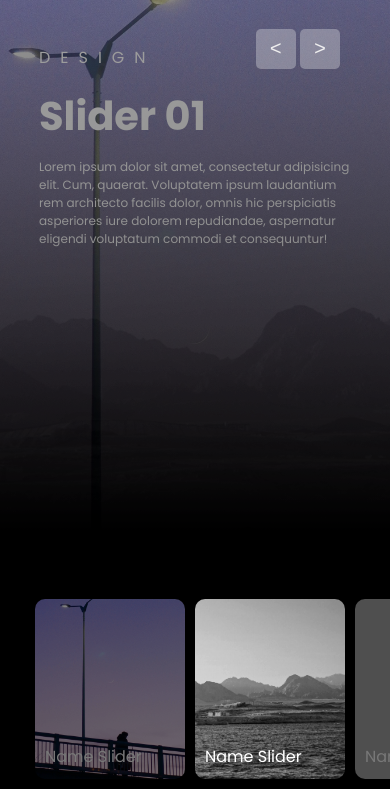
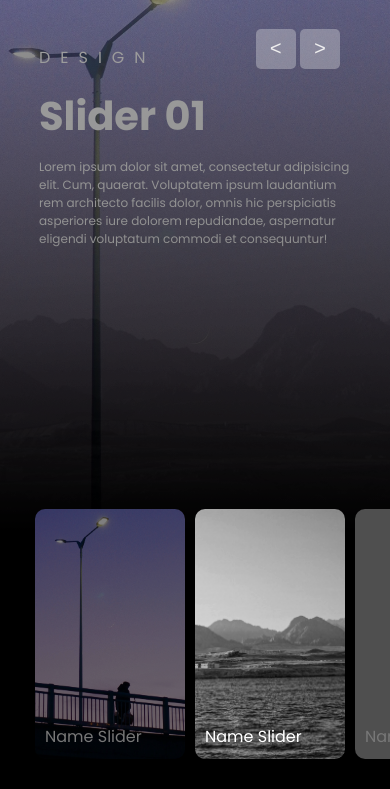
Before and after one commit to GehadAdel127/Image-Slider, a plain HTML site: page index.html in a window 390 px wide. Shown: the part 55-844 px from the top of the page. Drawn offline with Linux system fonts and the light colour scheme; grey boxes are pictures that could not be loaded.

Commit message:
Update style.css

```diff
--- a/style.css
+++ b/style.css
@@ -174,7 +174,12 @@ header .menu ul{
     .thumbnail{
         justify-content: start;
         padding: 0 35px;
-        height: 210px;
+        height: 270px;
+        bottom : 30px;
+    }
+    .thumbnail .item{
+        width : 150px;
+        height : 250px;
     }
     .slider .list .item .content h2{
         font-size: 40px;
```
